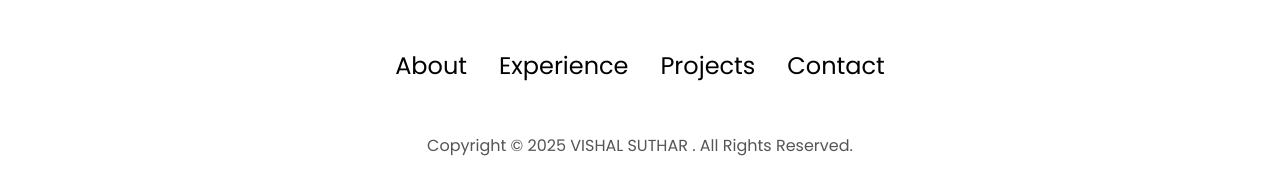
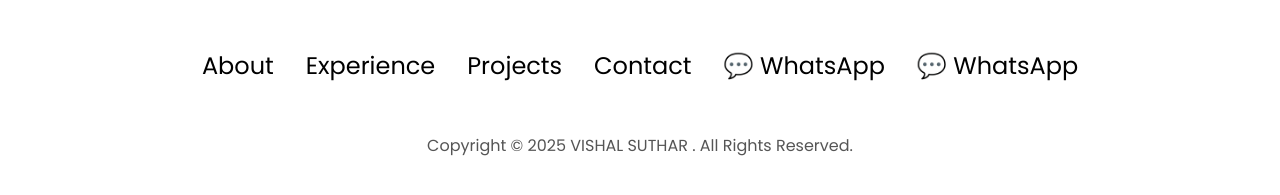
Before and after one commit to vishalsuthar234/majisa.graphics, a plain HTML site: page index.html in a window 1280 px wide. Shown: the part 3085-3280 px from the top of the page. Drawn offline with Linux system fonts and the light colour scheme; files whose address does not match are found by name.

Commit message:
Update index.html

```diff
--- a/index.html
+++ b/index.html
@@ -282,6 +282,8 @@ From logos and brand identities to digital creatives, print designs, and social
             <li><a href="#experience">Experience</a></li>
             <li><a href="#projects">Projects</a></li>
             <li><a href="#contact">Contact</a></li>
+           <li><a href="https://wa.me/+91 7851872095" target="_blank">💬 WhatsApp</a>
+               <li><ahref="https://wa.me/+91 7851872095" target="_blank">💬 WhatsApp</a>
           </ul>
         </div>
       </nav>
```
